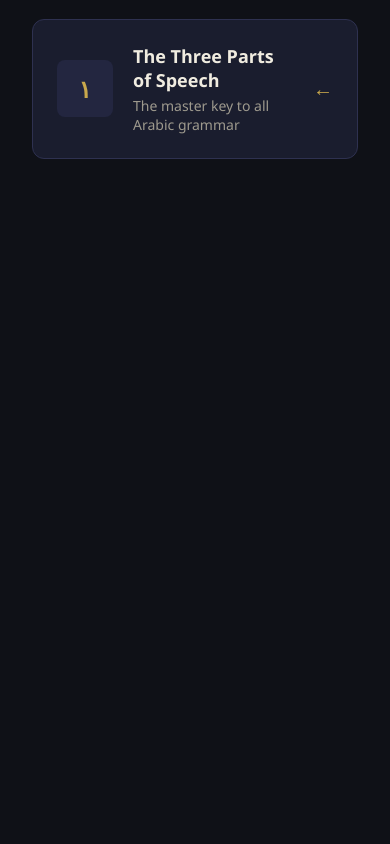
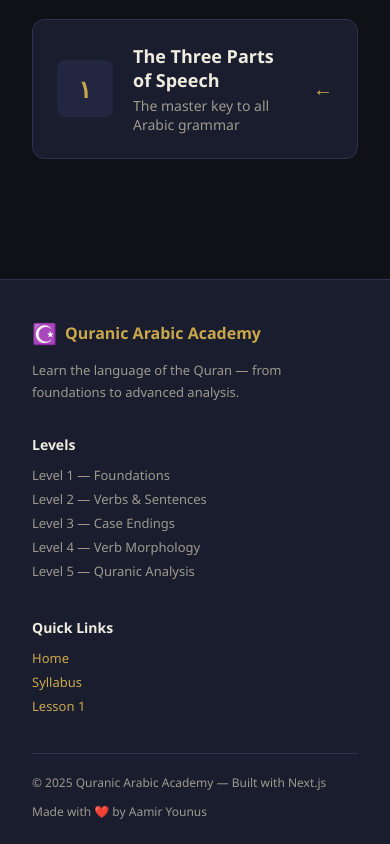
Before and after one commit to aamiryounus/arabic-grammar, a Next.js app: page / in a window 390 px wide. Shown: the part 1317-2161 px from the top of the page. Before the commit the page ends 1536 px from the top, so only its background shows below. Built offline with nearby package versions, Linux system fonts and the light colour scheme.

Commit message:
Added footer to all pages, mobile fixes, smooth scrolling

```diff
--- a/src/app/lessons/1/page.js
+++ b/src/app/lessons/1/page.js
@@ -3,6 +3,7 @@
 import { LanguageProvider, useLanguage } from "../../../context/LanguageContext";
 import Navbar from "../../../components/Navbar";
 import Link from "next/link";
+import Footer from "../../../components/Footer";
 
 const lessonContent = {
   en: {
@@ -513,6 +514,7 @@
         </div>
 
       </div>
+      <Footer />
     </div>
   );
 }
--- a/src/app/page.js
+++ b/src/app/page.js
@@ -4,6 +4,7 @@
 import { LanguageProvider, useLanguage } from "../context/LanguageContext";
 import Navbar from "../components/Navbar";
 import HierarchyDiagram from "../components/HierarchyDiagram";
+import Footer from "../components/Footer";
 
 function HomeContent() {
   const { language, t } = useLanguage();
@@ -209,6 +210,7 @@
           <div style={{ color: "var(--color-primary)", fontSize: "20px" }}>←</div>
         </Link>
       </section>
+      <Footer />
     </div>
   );
 }
--- a/src/app/syllabus/page.js
+++ b/src/app/syllabus/page.js
@@ -3,6 +3,7 @@
 import Link from "next/link";
 import { LanguageProvider, useLanguage } from "../../context/LanguageContext";
 import Navbar from "../../components/Navbar";
+import Footer from "../../components/Footer";
 
 const syllabusData = {
   en: {
@@ -464,6 +465,7 @@
         </div>
 
       </div>
+      <Footer />
     </div>
   );
 }
--- /dev/null
+++ b/src/components/Footer.js
@@ -0,0 +1,108 @@
+"use client";
+
+import { useLanguage } from "../context/LanguageContext";
+
+export default function Footer() {
+  const { language } = useLanguage();
+  const isUrdu = language === "ur";
+
+  return (
+    <footer
+      style={{
+        backgroundColor: "var(--color-surface)",
+        borderTop: "1px solid var(--color-border)",
+        padding: "40px 2rem 24px",
+        marginTop: "60px",
+      }}
+    >
+      <div
+        style={{
+          maxWidth: "900px",
+          margin: "0 auto",
+          display: "grid",
+          gridTemplateColumns: "repeat(auto-fit, minmax(200px, 1fr))",
+          gap: "32px",
+          marginBottom: "32px",
+        }}
+      >
+        {/* Brand Column */}
+        <div>
+          <div style={{ display: "flex", alignItems: "center", gap: "8px", marginBottom: "12px" }}>
+            <span style={{ fontSize: "20px" }}>☪️</span>
+            <span
+              className={isUrdu ? "urdu" : ""}
+              style={{ fontSize: "16px", fontWeight: "700", color: "var(--color-primary)" }}
+            >
+              {isUrdu ? "قرآنی عربی اکیڈمی" : "Quranic Arabic Academy"}
+            </span>
+          </div>
+          <p
+            className={isUrdu ? "urdu" : ""}
+            style={{ fontSize: "13px", color: "var(--color-text-muted)", lineHeight: "1.7" }}
+          >
+            {isUrdu
+              ? "قرآن مجید کی زبان سیکھیں — بنیاد سے اعلیٰ درجے تک"
+              : "Learn the language of the Quran — from foundations to advanced analysis."}
+          </p>
+        </div>
+
+        {/* Levels Column */}
+        <div>
+          <h4
+            className={isUrdu ? "urdu" : ""}
+            style={{ fontSize: "14px", fontWeight: "600", color: "var(--color-text)", marginBottom: "12px" }}
+          >
+            {isUrdu ? "سطحیں" : "Levels"}
+          </h4>
+          <div className={isUrdu ? "urdu" : ""} style={{ fontSize: "13px", color: "var(--color-text-muted)", marginBottom: "6px" }}>{isUrdu ? "سطح ۱ — بنیادیات" : "Level 1 — Foundations"}</div>
+          <div className={isUrdu ? "urdu" : ""} style={{ fontSize: "13px", color: "var(--color-text-muted)", marginBottom: "6px" }}>{isUrdu ? "سطح ۲ — فعل اور جملے" : "Level 2 — Verbs & Sentences"}</div>
+          <div className={isUrdu ? "urdu" : ""} style={{ fontSize: "13px", color: "var(--color-text-muted)", marginBottom: "6px" }}>{isUrdu ? "سطح ۳ — اعراب" : "Level 3 — Case Endings"}</div>
+          <div className={isUrdu ? "urdu" : ""} style={{ fontSize: "13px", color: "var(--color-text-muted)", marginBottom: "6px" }}>{isUrdu ? "سطح ۴ — صرف" : "Level 4 — Verb Morphology"}</div>
+          <div className={isUrdu ? "urdu" : ""} style={{ fontSize: "13px", color: "var(--color-text-muted)", marginBottom: "6px" }}>{isUrdu ? "سطح ۵ — قرآنی تجزیہ" : "Level 5 — Quranic Analysis"}</div>
+        </div>
+
+        {/* Quick Links Column */}
+        <div>
+          <h4
+            className={isUrdu ? "urdu" : ""}
+            style={{ fontSize: "14px", fontWeight: "600", color: "var(--color-text)", marginBottom: "12px" }}
+          >
+            {isUrdu ? "فوری روابط" : "Quick Links"}
+          </h4>
+          <a href="/" className={isUrdu ? "urdu" : ""} style={{ display: "block", fontSize: "13px", color: "var(--color-primary)", marginBottom: "6px", textDecoration: "none" }}>
+            {isUrdu ? "گھر" : "Home"}
+          </a>
+          <a href="/syllabus" className={isUrdu ? "urdu" : ""} style={{ display: "block", fontSize: "13px", color: "var(--color-primary)", marginBottom: "6px", textDecoration: "none" }}>
+            {isUrdu ? "نصاب" : "Syllabus"}
+          </a>
+          <a href="/lessons/1" className={isUrdu ? "urdu" : ""} style={{ display: "block", fontSize: "13px", color: "var(--color-primary)", marginBottom: "6px", textDecoration: "none" }}>
+            {isUrdu ? "سبق ۱" : "Lesson 1"}
+          </a>
+        </div>
+      </div>
+
+      {/* Bottom Bar */}
+      <div
+        style={{
+          borderTop: "1px solid var(--color-border)",
+          paddingTop: "20px",
+          display: "flex",
+          justifyContent: "space-between",
+          alignItems: "center",
+          flexWrap: "wrap",
+          gap: "12px",
+        }}
+      >
+        <p
+          className={isUrdu ? "urdu" : ""}
+          style={{ fontSize: "12px", color: "var(--color-text-muted)" }}
+        >
+          {isUrdu ? "© ۲۰۲۵ قرآنی عربی اکیڈمی" : "© 2025 Quranic Arabic Academy — Built with Next.js"}
+        </p>
+        <p style={{ fontSize: "12px", color: "var(--color-text-muted)" }}>
+          {isUrdu ? "عامر یونس کی جانب سے ❤️" : "Made with ❤️ by Aamir Younus"}
+        </p>
+      </div>
+    </footer>
+  );
+}
```
